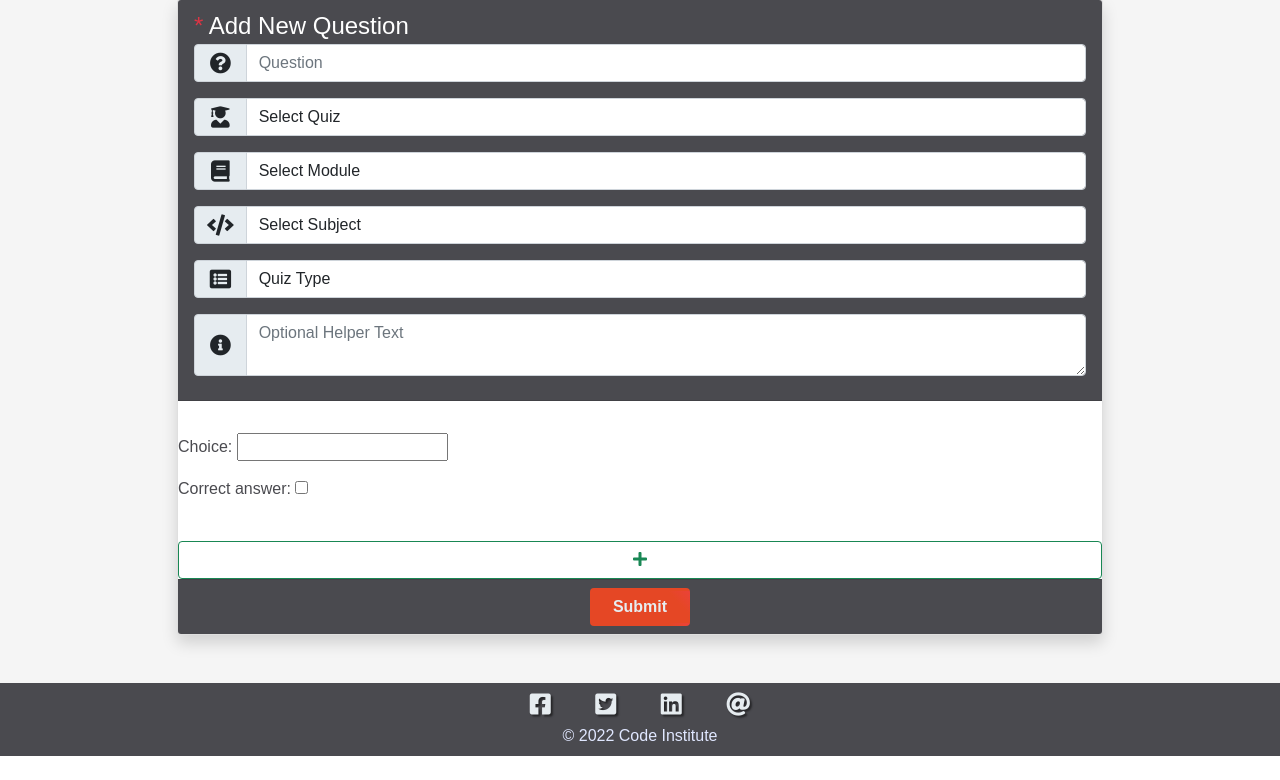
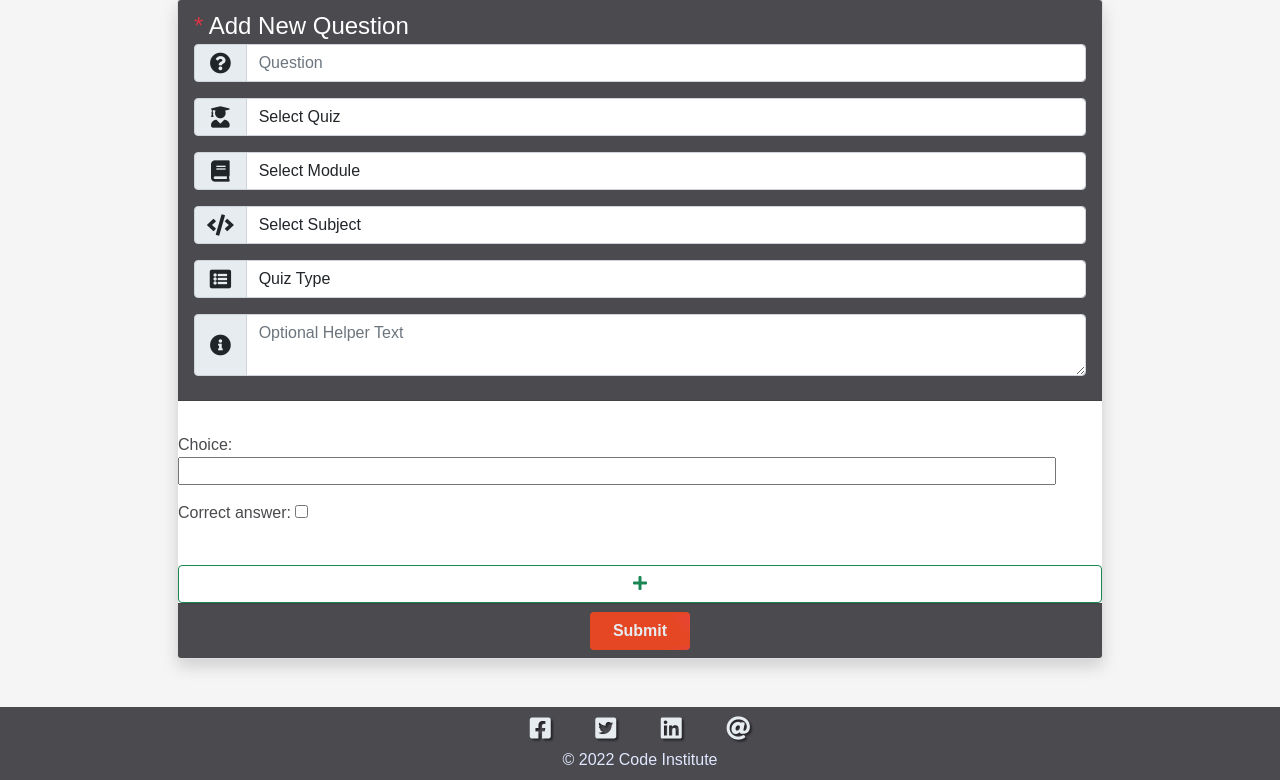
Before and after one commit to TravelTimN/ci-mentor-quiz, a Django app: page /questions/add/ in a window 1280 px wide. Shown: the part 125-905 px from the top of the page. Before the commit the page ends 881 px from the top, so only its background shows below. Run offline with Django 3.2, Linux system fonts and the light colour scheme; the visitor is signed in with stand-in values (Sample User, id 1); data comes from the database, SQL or seed files in the repository; parts of the project's set-up code (start-up, migrations or seed data) failed here and were passed over.

Commit message:
Add styles to New Question form elements

```diff
--- a/static/css/style.css
+++ b/static/css/style.css
@@ -372,6 +372,11 @@ table.dataTable>thead>tr>td:not(.sorting_disabled) {
     padding-right: unset !important;
 }
 
+/* QUESTIONS CRUD */
+input[id^=id_form-][id$=-choice] {
+    width: 95%;
+}
+
 /* FOOTER */
 footer {
     text-align: center;
```
